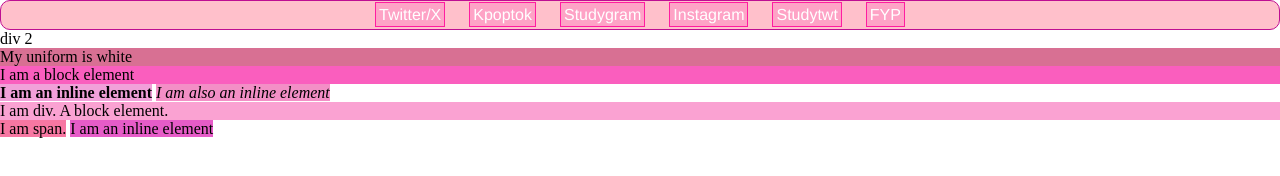
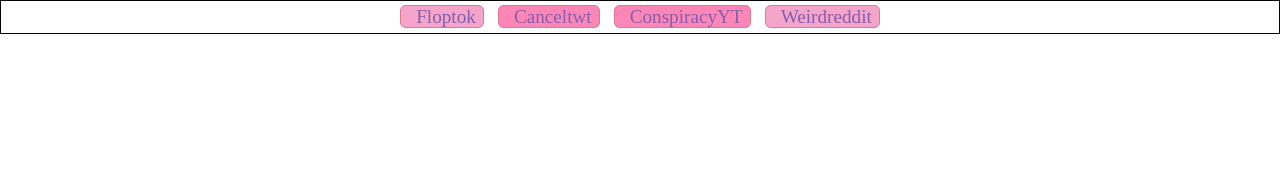
Before and after one commit to samnise/SamanthaSevilla_Module5, a plain HTML site: page index.html in a window 1280 px wide. Drawn offline with Linux system fonts and the light colour scheme; a web font is replaced by a local one.

Commit message:
Add files via upload

```diff
--- a/index.html
+++ b/index.html
@@ -4,70 +4,16 @@
     <meta charset="UTF-8">
     <meta name="viewport" content="width=device-width, initial-scale=1.0">
     <title>Document</title>
-    <style>
-        *{
-            margin: 0px;
-            padding: 0px;
-        }
-
-        .menubar{
-            background-color: rgb(255, 192, 203);
-            border-radius: 10px;
-            display: block;
-            border: 1px solid rgb(190, 14, 146);
-            text-align: center;
-            padding-left: 5px;
-            padding-right: 5px;
-            padding-top: 5px;
-            padding-bottom: 5px;
-        }
-div{
-
-        }
-        #links{
-           border: 1px solid rgb(255, 29, 161);
-            padding: 10px;
-            margin: 10px;
-            background-color: rgba(250, 99, 187, 0.322);
-            display: inline;
-            padding: 3px;
-        }
-        #links a{
-            text-decoration: none;
-            color: rgb(255, 255, 255);
-            font-family:'Franklin Gothic Medium', 'Arial Narrow', Arial, sans-serif;
-        }
-        #links:hover{
-            background-color: rgb(255, 116, 139);
-        }
-    </style>
-
 </head>
 <body>
-<div class="menubar">
-
-    <div>
-
+    <div class="container">
+        <div class="navbar">
+            <div class="links" id="a"><a href="" class="rounded pinktwo">Floptok</a></div>
+            <div class="links" id="a"><a href="" class="rounded pinkone">Canceltwt</a></div>
+            <div class="links" id="a"><a href="" class="rounded pinkone">ConspiracyYT</a></div>
+            <div class="links" id="a"><a href="" class="rounded pinktwo">Weirdreddit</a></div>
+        </div>
     </div>
-    <div id="links"><a href="">Twitter/X</a></div>
-    <div id="links"><a href="">Kpoptok</a></div>
-    <div id="links"><a href="">Studygram</a></div>
-    <div id="links"><a href="">Instagram</a></div>
-    <div id="links"><a href="">Studytwt</a></div>
-    <div id="links"><a href="">FYP</a></div>
-</div>
-<div>
-    div 2
-</div>
-
-    <p style="background-color: rgb(216, 112, 147);">My uniform is white</p>
-    <p style="background-color: rgb(250, 94, 190);">I am a block element</p>
-    <strong style="background-color: rgb(241, 160, 217);">I am an inline element</strong>
-    <i style="background-color: rgb(243, 143, 198);">I am also an inline element</i>
-    <div style="background-color: rgb(250, 162, 210);">I am div. A block element.</div>
-    <span style="background-color: rgb(247, 119, 162);">I am span.</span>
-    <span style="background-color: rgb(230, 92, 200);">I am an inline element</span>
-
-
+<link rel="stylesheet" href="style.css">
 </body>
 </html>
--- /dev/null
+++ b/style.css
@@ -0,0 +1,32 @@
+@import url('https://fonts.googleapis.com/css2?family=Croissant+One&family=Martian+Mono:wght@300&display=swap');
+
+*{padding: 0px;margin: 0px;}
+
+.navbar{
+    border: 1px solid black;
+    padding: 5px;
+    text-align: center;
+}
+.links{
+    display:inline;
+}
+.links a{
+    text-decoration: none;
+    font-family: Martian mono;
+    font-size: larger;
+    padding-left: 15px;
+    padding-right: 7px;
+    border: 1px solid rgb(206, 65, 96);
+    margin: 5px;
+    opacity: .7;
+    transition: .4s;
+}
+.links a:hover{
+    opacity: 1;
+    font-size: smaller;
+    transition: .4s;
+}
+
+.rounded{border-radius: 6px;}
+.pinkone{background-color: rgb(252, 85, 154);}
+.pinktwo{background-color: rgb(241, 128, 181);}
```
